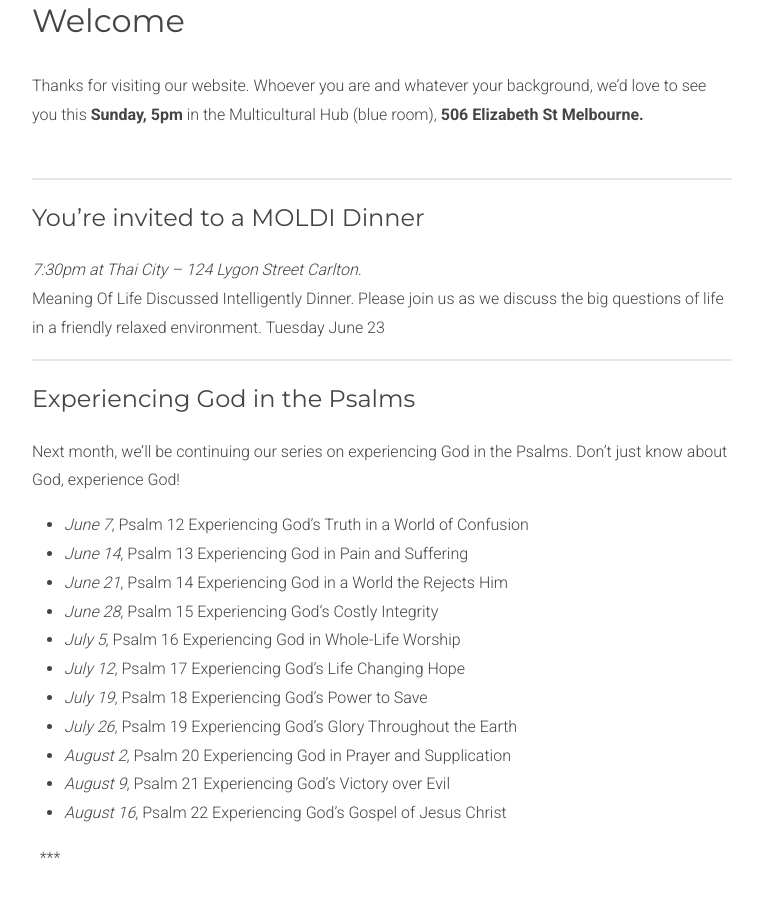
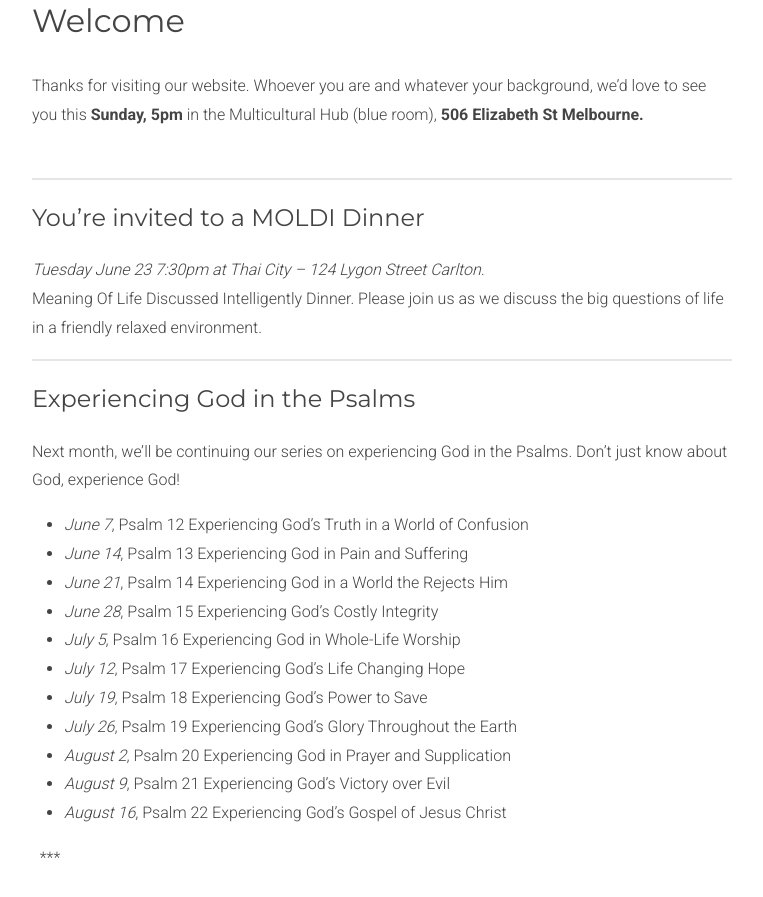
Before and after one commit to allanhortle/melbourneevangelicalchurch.com.au, a Jekyll site: the page built from index.markdown, in a window 1280 px wide and 900 px high, scrolled down 449 px. Shown: the top 897 px of the window, without its empty margins (258-1021 px from the left). Built offline with Jekyll 4.4.1, drawn with Linux system fonts in a browser that asks for light colours; Markdown is read by kramdown in place of the engine named in the settings.

```diff
--- a/index.markdown
+++ b/index.markdown
@@ -12,9 +12,9 @@ Thanks for visiting our website. Whoever you are and whatever your background, w
 
 
 ## You’re invited to a MOLDI Dinner
-_7:30pm at Thai City – 124 Lygon Street Carlton._
+_Tuesday June 23 7:30pm at Thai City – 124 Lygon Street Carlton._
 Meaning Of Life Discussed Intelligently Dinner. Please join us as we discuss the big questions of life
-in a friendly relaxed environment. Tuesday June 23
+in a friendly relaxed environment.
 
 ***
 
```
